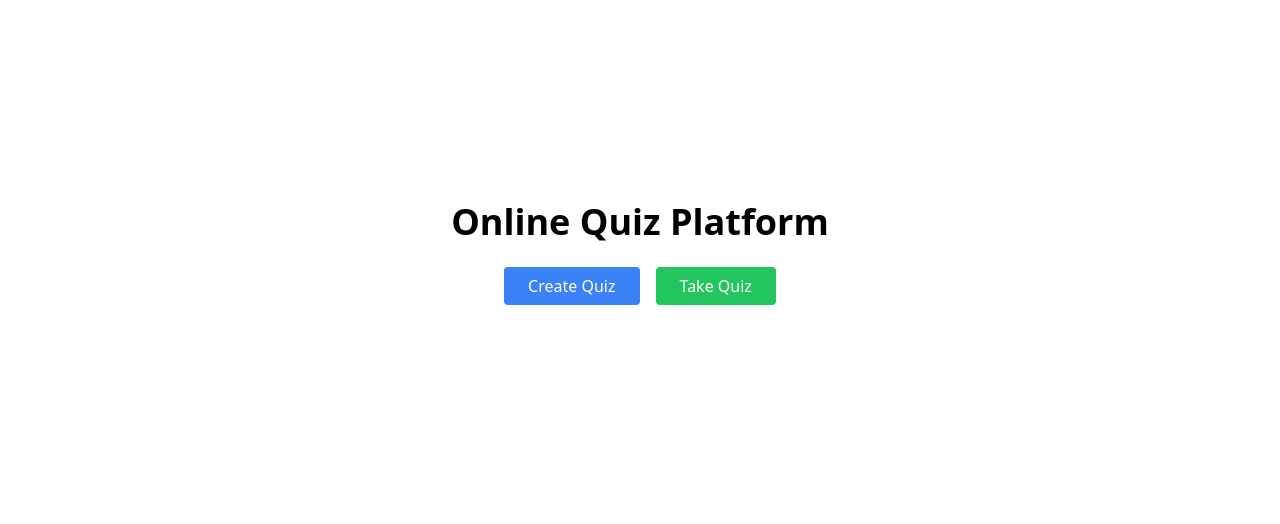
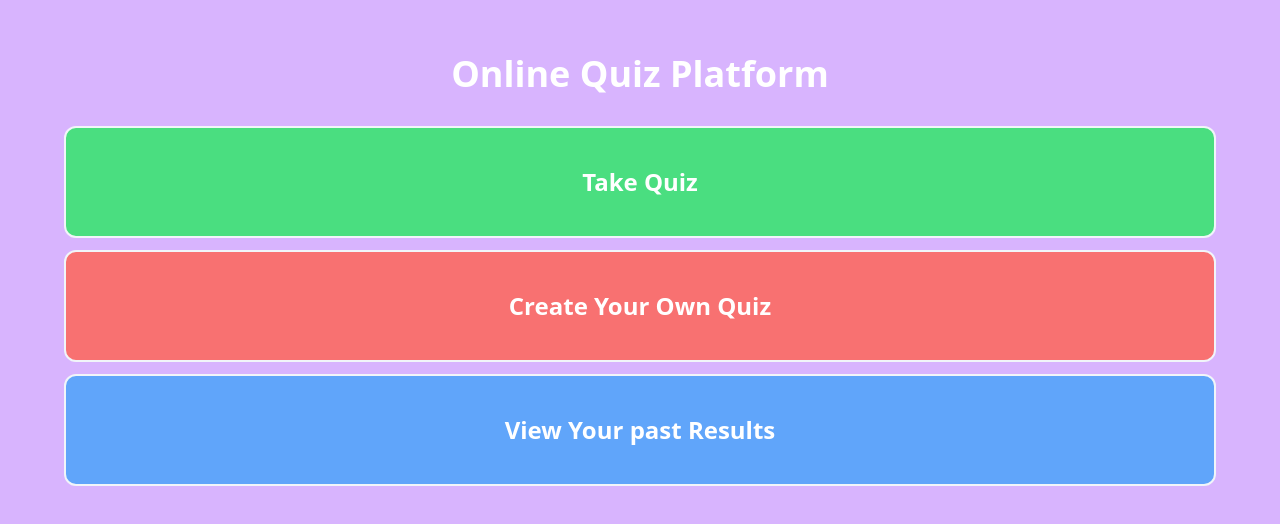
Before and after one commit to sreenidhi1712/GyanGrove-frontend-developer-intern-assignment, a React (Vite) app: page / in a window 1280 px wide. Shown: the part 150-674 px from the top of the page. Built offline with nearby package versions, Linux system fonts and the light colour scheme.

Commit message:
add design,only storing result is remaining

```diff
--- a/package.json
+++ b/package.json
@@ -1,5 +1,5 @@
 {
-  "name": "accuknox",
+  "name": "Bright Champs",
   "private": true,
   "version": "0.0.0",
   "type": "module",
--- a/src/components/Home.jsx
+++ b/src/components/Home.jsx
@@ -1,22 +1,20 @@
-import { Link } from 'react-router-dom';
+import { useNavigate } from 'react-router-dom';
 
 const Home = () => {
+  const navigate = useNavigate();
   return (
-    <div className="flex flex-col items-center justify-center h-screen">
-      <h1 className="text-4xl font-bold mb-8">Online Quiz Platform</h1>
-      <div className="space-x-4">
-        <Link
-          to="/create"
-          className="px-6 py-2 bg-blue-500 text-white rounded hover:bg-blue-700"
-        >
-          Create Quiz
-        </Link>
-        <Link
-          to="/quizlist"
-          className="px-6 py-2 bg-green-500 text-white rounded hover:bg-green-700"
-        >
-          Take Quiz
-        </Link>
+    <div className="flex flex-col items-center justify-center h-screen w-full bg-purple-300">
+      <h1 className="text-4xl font-bold mb-8 text-center mt-10 text-white">Online Quiz Platform</h1>
+      <div className="w-full flex flex-wrap justify-center gap-3">
+        <div className='w-[90%] h-28 border-slate-100 border-2 bg-green-400 flex justify-center items-center rounded-xl' onClick={()=>navigate('/quizlist')}>
+              <p className='text-2xl text-white font-bold'> Take Quiz</p>
+        </div>
+        <div className='w-[90%] h-28 border-slate-100 border-2 bg-red-400 flex justify-center items-center rounded-xl' onClick={()=>navigate('/create')}>
+              <p className='text-2xl text-white font-bold'>Create Your Own Quiz </p>
+        </div>
+        <div className='w-[90%] h-28 border-slate-100 border-2 bg-blue-400 flex justify-center items-center rounded-xl' onClick={()=>navigate('/')}>
+              <p className='text-2xl text-white font-bold'>View Your past Results </p>
+        </div>
       </div>
     </div>
   );
--- a/src/components/QuizList.jsx
+++ b/src/components/QuizList.jsx
@@ -1,23 +1,26 @@
-
-import { useSelector } from 'react-redux';
-import { Link } from 'react-router-dom';
+import { useSelector } from "react-redux";
+import { useNavigate } from "react-router-dom";
 
 const QuizList = () => {
   const quizzes = useSelector((state) => state.widgets.quizzes);
-
+  const navigate = useNavigate();
 
   return (
-    <div className="container mx-auto p-4">
-      <h2 className="text-2xl font-bold mb-4">Available Quizzes</h2>
-      <ul>
+    <div className="container mx-auto p-4  bg-purple-300 min-h-screen">
+      <h2 className="text-2xl font-bold mb-4 text-center mt-10 text-white">
+        Available Quizzes
+      </h2>
+      <div className="w-full flex flex-wrap gap-3 justify-center mt-10">
         {quizzes.map((quiz) => (
-          <li key={quiz.id} className="mb-2">
-            <Link to={`/quiz/${quiz.id}`} className="text-blue-500">
-              {quiz.name}
-            </Link>
-          </li>
+          <div
+            key={quiz.id}
+            className="h-16 w-[98%] bg-slate-100 flex justify-between items-center rounded-lg p-2"
+          >
+            <p className="text-black text-lg font-bold">{quiz.name} quiz</p>
+            <button onClick={() => navigate(`/quiz/${quiz.id}`)} className="h-8 w-20 rounded-lg bg-blue-400 text-white">Take quiz</button>
+          </div>
         ))}
-      </ul>
+      </div>
     </div>
   );
 };
--- a/src/components/QuizTaking.jsx
+++ b/src/components/QuizTaking.jsx
@@ -56,29 +56,31 @@ const QuizTaking = () => {
   const currentQuestion = quiz.questions[currentQuestionIndex];
 
   return (
-    <div className="container mx-auto p-4">
+    <div className="container mx-auto p-4 bg-purple-200 min-h-screen flex flex-col items-center w-full">
       <h2 className="text-2xl font-bold mb-4">{quiz.name}</h2>
-      <div className="mb-4">
-        <h3 className="text-xl font-semibold">{currentQuestion.question}</h3>
-        <ul>
+      <div className="mb-4 w-full bg-white rounded-lg p-2 flex justify-center flex-col">
+        <div className="px-2 flex justify-center items-center font-semibold min-h-36 w-[99%] bg-purple-200 rounded-lg"><p className='text-white font-bold text-2xl'>{currentQuestion.question}</p></div>
+        <div className='w-full flex flex-wrap gap-2 mt-5'>
           {currentQuestion.options.map((option, optionIndex) => (
-            <li key={optionIndex}>
-              <label>
+            <div key={optionIndex} onClick={() => handleOptionChange(currentQuestionIndex, option)} className={`relative flex  gap-2 h-10 w-[99%] border-2  rounded-lg items-center p-2 justify-center ${responses[currentQuestionIndex] === option ? `bg-green-100 border-green-400`: `border-slate-300 bg-white`}`}>
+              <label className='text-sm '>
+              {option}
+              </label>
                 <input
                   type="radio"
                   name={`question-${currentQuestionIndex}`}
                   value={option}
                   checked={responses[currentQuestionIndex] === option}
                   onChange={() => handleOptionChange(currentQuestionIndex, option)}
+                  className='absolute right-2'
+
                 />
-                {option}
-              </label>
-            </li>
+
+            </div>
           ))}
-        </ul>
-      </div>
-      <div className="mb-4">
-        <p>Time left: {timeLeft} seconds</p>
+        </div>
+        <div className="m-4">
+        <p className='text-center'>Time left: {timeLeft} seconds</p>
       </div>
       <button
         className="mt-4 px-4 py-2 bg-blue-500 text-white rounded"
@@ -86,6 +88,7 @@ const QuizTaking = () => {
       >
         Next Question
       </button>
+      </div>
     </div>
   );
 };
--- a/src/store.js
+++ b/src/store.js
@@ -1,18 +1,15 @@
-// src/store.js
-import { configureStore, createSlice, current } from '@reduxjs/toolkit';
+import { configureStore, createSlice } from '@reduxjs/toolkit';
 import data from './Data.json'; // Import Data.json
-
-
 
 const initialState = {
   categories: data.categories, // Include categories from Data.json
   quizzes: data.categories.map(category => ({
-    id: `${category.id} ${Date.now()}`, // Generate a unique ID for each quiz
+    id: category.id, // Generate a unique ID for each quiz
     name: category.name,
     questions: category.questions
   })), // Transform categories into quizzes
   responses: {},
-  users: [],
+  results: [], // Initialize results as an empty array
 };
 
 const widgetsSlice = createSlice({
@@ -21,7 +18,6 @@ const widgetsSlice = createSlice({
   reducers: {
     addQuiz: (state, action) => {
       state.quizzes.push(action.payload);
-      console.log(current(state));
     },
     updateQuiz: (state, action) => {
       const index = state.quizzes.findIndex(quiz => quiz.id === action.payload.id);
@@ -32,10 +28,13 @@ const widgetsSlice = createSlice({
     addResponse: (state, action) => {
       state.responses[action.payload.quizId] = action.payload.responses;
     },
+    addResult: (state, action) => {
+      state.results.push(action.payload);
+    },
   },
 });
 
-export const {  addQuiz, updateQuiz, addResponse, setSearchTerm } = widgetsSlice.actions;
+export const { addQuiz, updateQuiz, addResponse, addResult } = widgetsSlice.actions;
 
 const store = configureStore({
   reducer: {
```
